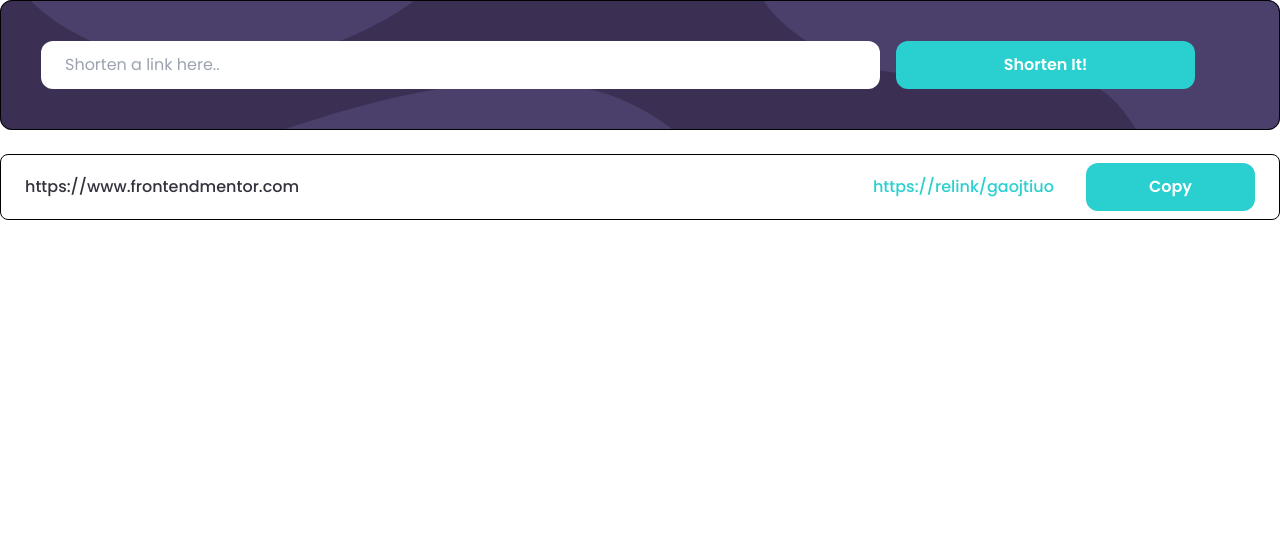
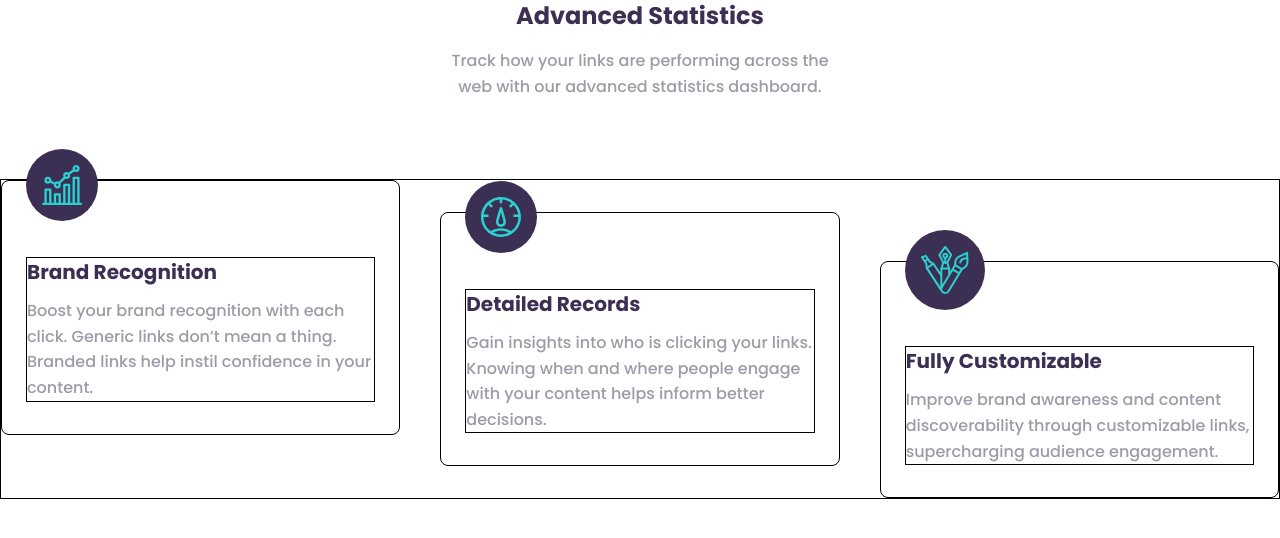
Before and after one commit to Redot2468/Shortly, a website: page index.html in a window 1280 px wide. Drawn offline with Linux system fonts and the light colour scheme.

Commit message:
built and styled the statistics section

```diff
--- a/index.html
+++ b/index.html
@@ -27,53 +27,90 @@
       <main>
         <!-- for the width -->
         <div>
-          <!-- for the form and the short link -->
+          <!-- for the statistic section -->
           <div>
-            <!-- for the form -->
-            <div class="bg-darkViolet rounded-xl">
-              <div
-                class="border border-black p-6 md:p-10 rounded-xl space-y-4 md:space-y-0 md:space-x-3 bg-boost-mobile md:bg-boost-desktop bg-no-repeat bg-cover bg-center"
-              >
-                <input
-                  type="text"
-                  name="linkInput"
-                  id="linkInput"
-                  placeholder="Shorten a link here.."
-                  class="block w-full py-3 pl-4 md:pl-6 rounded-xl focus:outline-0 md:inline md:w-[70%]"
-                  required
-                />
-                <button
-                  type="submit"
-                  class="bg-cyan py-3 px-8 font-semibold text-white w-full md:w-[25%] rounded-xl cursor-pointer hover:bg-sky-400 transition-colors duration-200"
-                >
-                  Shorten It!
-                </button>
-              </div>
+            <!-- the header of the section-->
+            <div class="space-y-4 text-center md:max-w-sm md:mx-auto">
+              <h2 class="text-2xl font-bold text-darkViolet">
+                Advanced Statistics
+              </h2>
+              <p class="text-grayishViolet font-medium leading-[1.6]">
+                Track how your links are performing across the web with our
+                advanced statistics dashboard.
+              </p>
             </div>
 
-            <!-- for the shortened link -->
-            <div class="space-y-6 mt-6 font-medium">
-              <section
-                class="p-4 md:py-2 md:px-6 bg-white flex flex-col md:flex-row md:space-y-0 md:justify-between md:items-center space-y-3 border border-black rounded-lg"
+            <!-- for the features -->
+            <div
+              class="mt-20 border grid grid-cols-1 md:grid-cols-3 gap-20 md:gap-10 lg:h-80"
+            >
+              <!-- brand recognition -->
+              <div
+                class="border text-center rounded-lg flex flex-col items-center md:items-start md:text-left lg:self-start p-6 pb-8"
               >
-                <p
-                  class="pb-3 md:pb-0 text-veryDarkBlue border-b md:border-0 border-gray md:w-[45%]"
-                >
-                  https://www.frontendmentor.com
-                </p>
+                <!-- logo -->
+                <img
+                  src="images/icon-brand-recognition.svg"
+                  alt=""
+                  class="p-4 bg-darkViolet rounded-full overflow-visible margin-auto relative bottom-14"
+                />
+                <!-- details -->
+                <section class="space-y-3 border mt-[-20px]">
+                  <h3 class="text-xl font-bold text-darkViolet">
+                    Brand Recognition
+                  </h3>
+                  <p class="text-grayishViolet leading-[1.6] font-medium">
+                    Boost your brand recognition with each click. Generic links
+                    don’t mean a thing. Branded links help instil confidence in
+                    your content.
+                  </p>
+                </section>
+              </div>
 
-                <section
-                  class="space-y-4 py-1 flex-auto md:py-0 md:space-y-0 flex flex-col md:flex-row md:w-[55%] md:gap-x-8 md:items-center md:justify-end"
-                >
-                  <p class="text-cyan">https://relink/gaojtiuo</p>
-                  <button
-                    type="submit"
-                    class="bg-cyan py-3 px-8 font-semibold text-white w-full md:w-[25%] rounded-xl cursor-pointer hover:bg-sky-400 transition-colors duration-200"
-                  >
-                    Copy
-                  </button>
+              <!-- detailed records -->
+              <div
+                class="border text-center rounded-lg flex flex-col items-center md:items-start md:text-left lg:self-center p-6 pb-8"
+              >
+                <!-- logo -->
+                <img
+                  src="images/icon-detailed-records.svg"
+                  alt=""
+                  class="p-4 bg-darkViolet rounded-full overflow-visible margin-auto relative bottom-14"
+                />
+                <!-- details -->
+                <section class="space-y-3 border mt-[-20px]">
+                  <h3 class="text-xl font-bold text-darkViolet">
+                    Detailed Records
+                  </h3>
+                  <p class="text-grayishViolet leading-[1.6] font-medium">
+                    Gain insights into who is clicking your links. Knowing when
+                    and where people engage with your content helps inform
+                    better decisions.
+                  </p>
                 </section>
-              </section>
+              </div>
+
+              <!-- fully customizable -->
+              <div
+                class="border text-center rounded-lg flex flex-col items-center md:items-start md:text-left lg:self-end pb-8 p-6"
+              >
+                <!-- logo -->
+                <img
+                  src="images/icon-fully-customizable.svg"
+                  alt=""
+                  class="p-4 bg-darkViolet rounded-full overflow-visible margin-auto relative bottom-14"
+                />
+                <!-- details -->
+                <section class="space-y-3 border mt-[-20px]">
+                  <h3 class="text-xl font-bold text-darkViolet">
+                    Fully Customizable
+                  </h3>
+                  <p class="text-grayishViolet leading-[1.6] font-medium">
+                    Improve brand awareness and content discoverability through
+                    customizable links, supercharging audience engagement.
+                  </p>
+                </section>
+              </div>
             </div>
           </div>
         </div>
```
Also changed, not shown: components/statistics.html (added, +76 -0 lines), css/style.css.
